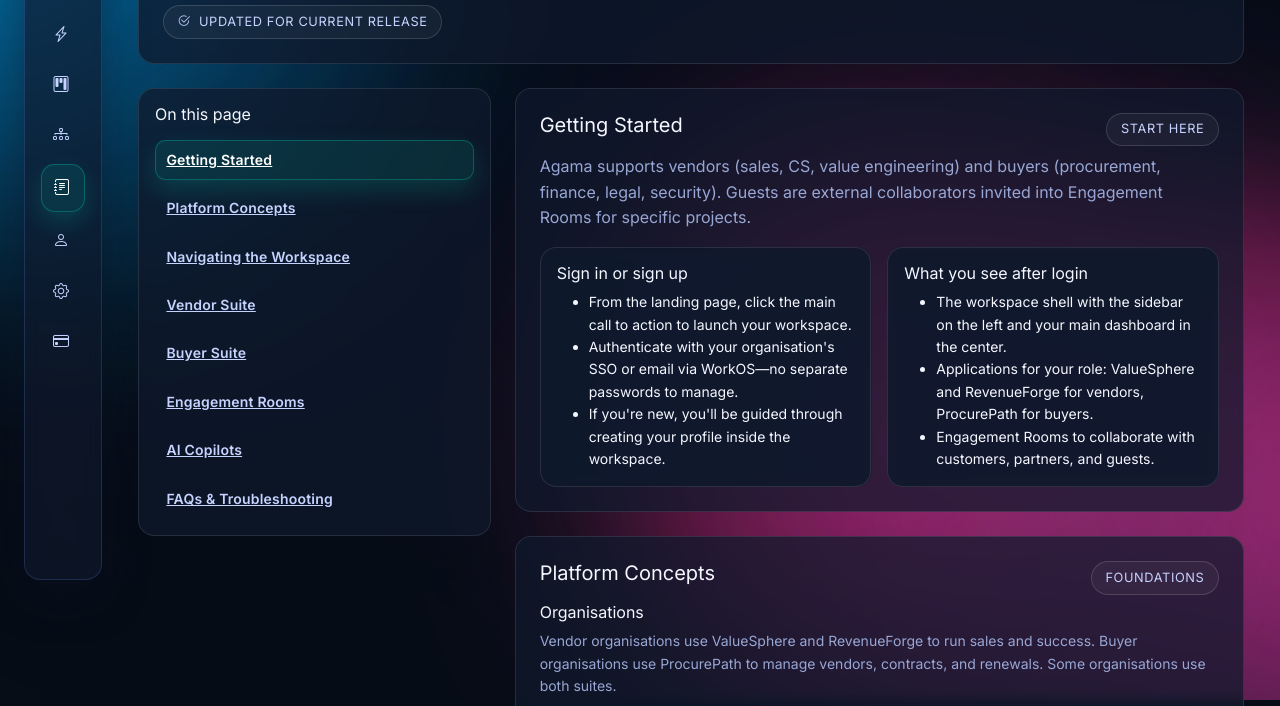
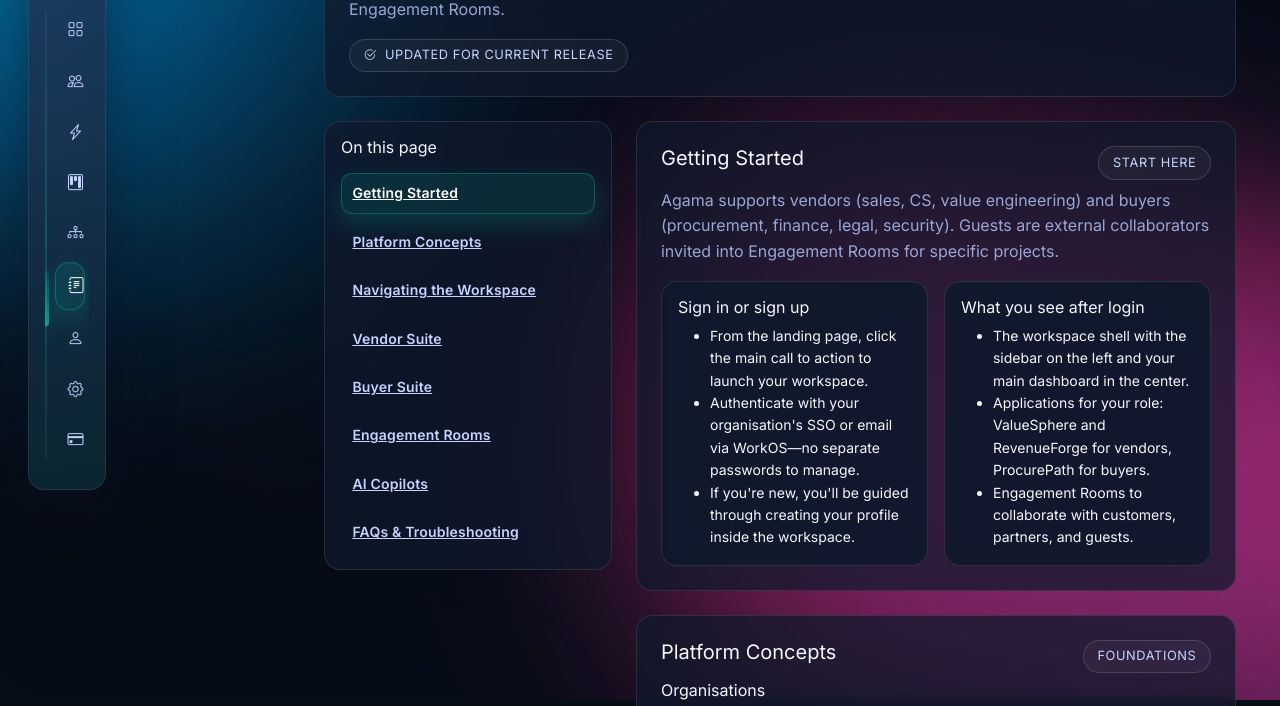
Before and after one commit to premiceman/agama-technologies-app, a plain HTML site: page frontend/docs.html in a window 1280 px wide. Shown: the part 196-902 px from the top of the page. Drawn offline with nearby package versions, Linux system fonts and the light colour scheme.

Commit message:
Enhance sidebar interactions and visuals

```diff
--- a/frontend/admin-org.html
+++ b/frontend/admin-org.html
@@ -370,6 +370,7 @@
   </div>
 
   <script src="https://cdn.jsdelivr.net/npm/bootstrap@5.3.3/dist/js/bootstrap.bundle.min.js"></script>
+  <script src="/js/sidebar.js"></script>
   <script src="/js/notifications.js"></script>
   <script src="/js/admin-org.js"></script>
 </body>
--- a/frontend/css/styles.v2.css
+++ b/frontend/css/styles.v2.css
@@ -510,37 +510,42 @@
 }
 
 .app-shell {
+  --sidebar-collapsed: 78px;
+  --sidebar-expanded: 272px;
   display: flex;
   gap: 1.5rem;
-  align-items: flex-start;
-  padding: 1.5rem;
+  align-items: stretch;
+  min-height: 100vh;
+  padding: 2rem 2rem 2rem calc(var(--sidebar-expanded) + 2.5rem);
 }
 
 .app-sidebar {
-  --sidebar-collapsed: 78px;
-  --sidebar-expanded: 264px;
-  position: sticky;
-  top: 1.5rem;
-  height: calc(100vh - 3rem);
+  --sidebar-indicator-offset: 0px;
+  position: fixed;
+  left: 1.75rem;
+  top: 50%;
+  transform: translateY(-50%);
   width: var(--sidebar-collapsed);
+  max-height: calc(100vh - 3.5rem);
   display: flex;
   flex-direction: column;
   gap: 1rem;
-  background: rgba(16, 26, 45, .65);
-  border: 1px solid var(--glass-border);
+  background: radial-gradient(circle at 20% 20%, rgba(124, 156, 255, .12), rgba(0, 229, 193, .08)), rgba(16, 26, 45, .72);
+  border: 1px solid rgba(255, 255, 255, .08);
   border-radius: 1rem;
-  backdrop-filter: blur(10px);
-  box-shadow: var(--shadow);
-  padding: 1rem;
-  transition: width .24s ease, box-shadow .24s ease, background .24s ease;
+  backdrop-filter: blur(14px);
+  box-shadow: 0 18px 60px rgba(9, 17, 35, .55);
+  padding: 1.25rem 1rem 1.35rem;
+  transition: width .24s ease, box-shadow .24s ease, background .24s ease, transform .24s ease;
   overflow: hidden;
-  z-index: 2;
+  z-index: 20;
 }
 
 .app-sidebar:hover {
   width: var(--sidebar-expanded);
-  background: rgba(16, 26, 45, .82);
-  box-shadow: 0 18px 50px rgba(9, 17, 35, .6);
+  background: radial-gradient(circle at 20% 20%, rgba(124, 156, 255, .18), rgba(0, 229, 193, .12)), rgba(16, 26, 45, .88);
+  box-shadow: 0 24px 64px rgba(9, 17, 35, .68);
+  transform: translateY(-50%) translateX(4px);
 }
 
 .sidebar-brand {
@@ -569,9 +574,44 @@
 }
 
 .sidebar-nav {
+  position: relative;
   display: flex;
   flex-direction: column;
   gap: .35rem;
+  padding: .25rem .25rem .25rem .65rem;
+  overflow-y: auto;
+  scrollbar-width: thin;
+}
+
+.sidebar-nav::before {
+  content: '';
+  position: absolute;
+  left: 0;
+  top: .5rem;
+  bottom: .5rem;
+  width: 2px;
+  background: linear-gradient(180deg, rgba(255, 255, 255, .08), rgba(0, 229, 193, .35), rgba(255, 255, 255, .08));
+  border-radius: 999px;
+  opacity: .6;
+}
+
+.sidebar-nav::after {
+  content: '';
+  position: absolute;
+  left: -2px;
+  width: 6px;
+  height: 56px;
+  top: calc(.5rem + var(--sidebar-indicator-offset));
+  border-radius: 999px;
+  background: linear-gradient(180deg, rgba(0, 229, 193, .1), rgba(0, 229, 193, .7));
+  box-shadow: 0 10px 28px rgba(0, 229, 193, .25);
+  opacity: .9;
+  transition: top .24s ease, opacity .24s ease;
+}
+
+.app-sidebar:hover .sidebar-nav::after {
+  left: 0;
+  opacity: .95;
 }
 
 .sidebar-link {
@@ -845,6 +885,8 @@
   .app-shell {
     flex-direction: column;
     padding: 1rem;
+    min-height: auto;
+    padding-left: 1rem;
   }
 
   .app-subnav {
@@ -854,8 +896,12 @@
 
   .app-sidebar {
     position: relative;
+    left: auto;
+    top: auto;
+    transform: none;
     width: 100%;
     height: auto;
+    max-height: none;
     flex-direction: row;
     align-items: center;
     gap: .75rem;
--- a/frontend/docs.html
+++ b/frontend/docs.html
@@ -395,6 +395,7 @@
   </div>
 
   <script src="https://cdn.jsdelivr.net/npm/bootstrap@5.3.3/dist/js/bootstrap.bundle.min.js"></script>
+  <script src="/js/sidebar.js"></script>
   <script src="/js/docs.js"></script>
 </body>
 </html>
--- /dev/null
+++ b/frontend/js/sidebar.js
@@ -0,0 +1,79 @@
+(function () {
+  const sidebarSelector = '.app-sidebar';
+  const linkSelector = '.sidebar-link';
+  const indicatorVar = '--sidebar-indicator-offset';
+
+  document.addEventListener('DOMContentLoaded', () => {
+    document.querySelectorAll(sidebarSelector).forEach(sidebar => {
+      enhanceSidebar(sidebar);
+    });
+  });
+
+  function enhanceSidebar(sidebar) {
+    const nav = sidebar.querySelector('.sidebar-nav');
+    const links = Array.from(sidebar.querySelectorAll(linkSelector));
+    if (!nav || !links.length) return;
+
+    const sectionLinks = links
+      .map(link => {
+        const hash = link.hash?.replace('#', '');
+        if (!hash) return null;
+        const target = document.getElementById(hash);
+        return target ? { link, target } : null;
+      })
+      .filter(Boolean);
+
+    let currentLink = links.find(link => link.classList.contains('active')) || links[0];
+
+    const setIndicator = link => {
+      if (!link || !nav) return;
+      const navRect = nav.getBoundingClientRect();
+      const linkRect = link.getBoundingClientRect();
+      const offset = clamp(linkRect.top - navRect.top, 0, Math.max(navRect.height - linkRect.height, 0));
+      sidebar.style.setProperty(indicatorVar, `${offset}px`);
+    };
+
+    const selectCurrent = candidate => {
+      currentLink = candidate || currentLink;
+      setIndicator(currentLink);
+    };
+
+    if (sectionLinks.length) {
+      const observer = new IntersectionObserver(
+        entries => {
+          let next = currentLink;
+          entries.forEach(entry => {
+            const match = sectionLinks.find(item => item.target === entry.target);
+            if (!match) return;
+            match.link.classList.toggle('in-view', entry.isIntersecting);
+            if (entry.isIntersecting) {
+              next = match.link;
+            }
+          });
+          const preferred = sectionLinks.find(item => item.link.classList.contains('in-view'))?.link;
+          selectCurrent(preferred || next);
+        },
+        { threshold: 0.48, rootMargin: '-10% 0px -30% 0px' }
+      );
+
+      sectionLinks.forEach(({ target }) => observer.observe(target));
+      window.addEventListener('scroll', () => setIndicator(currentLink), { passive: true });
+    }
+
+    window.addEventListener('resize', () => setIndicator(currentLink));
+    nav.addEventListener('scroll', () => setIndicator(currentLink), { passive: true });
+    links.forEach(link => {
+      link.addEventListener('mouseenter', () => setIndicator(link));
+      link.addEventListener('focus', () => setIndicator(link));
+      link.addEventListener('click', () => {
+        selectCurrent(link);
+      });
+    });
+
+    selectCurrent(currentLink);
+  }
+
+  function clamp(value, min, max) {
+    return Math.min(Math.max(value, min), max);
+  }
+})();
```
Also changed, not shown: frontend/agama-admin.html (+1 -0 lines), frontend/billing.html (+1 -0 lines), frontend/org-billing.html (+1 -0 lines), frontend/procurepath-tool.html (+1 -0 lines), frontend/profile.html (+1 -0 lines), frontend/revenueforge-tool.html (+1 -0 lines), frontend/room.html (+1 -0 lines), frontend/rooms.html (+1 -0 lines), frontend/settings.html (+1 -0 lines), frontend/valuesphere-accounts.html (+1 -0 lines), frontend/valuesphere-completed.html (+1 -0 lines), frontend/valuesphere-template-library.html (+1 -0 lines), frontend/valuesphere-template-new.html (+1 -0 lines), frontend/valuesphere-tool.html (+1 -0 lines), 1 more files.
